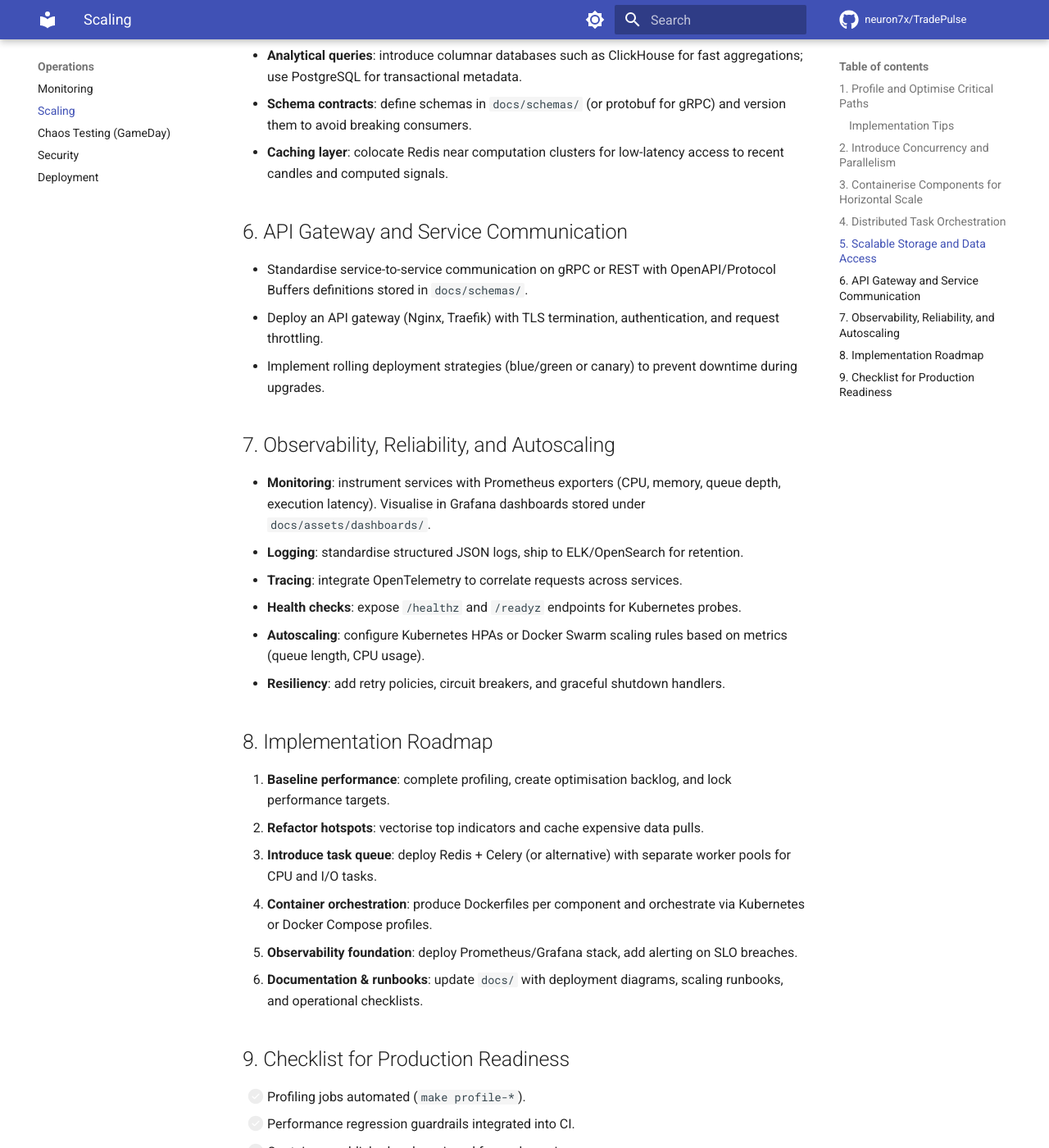
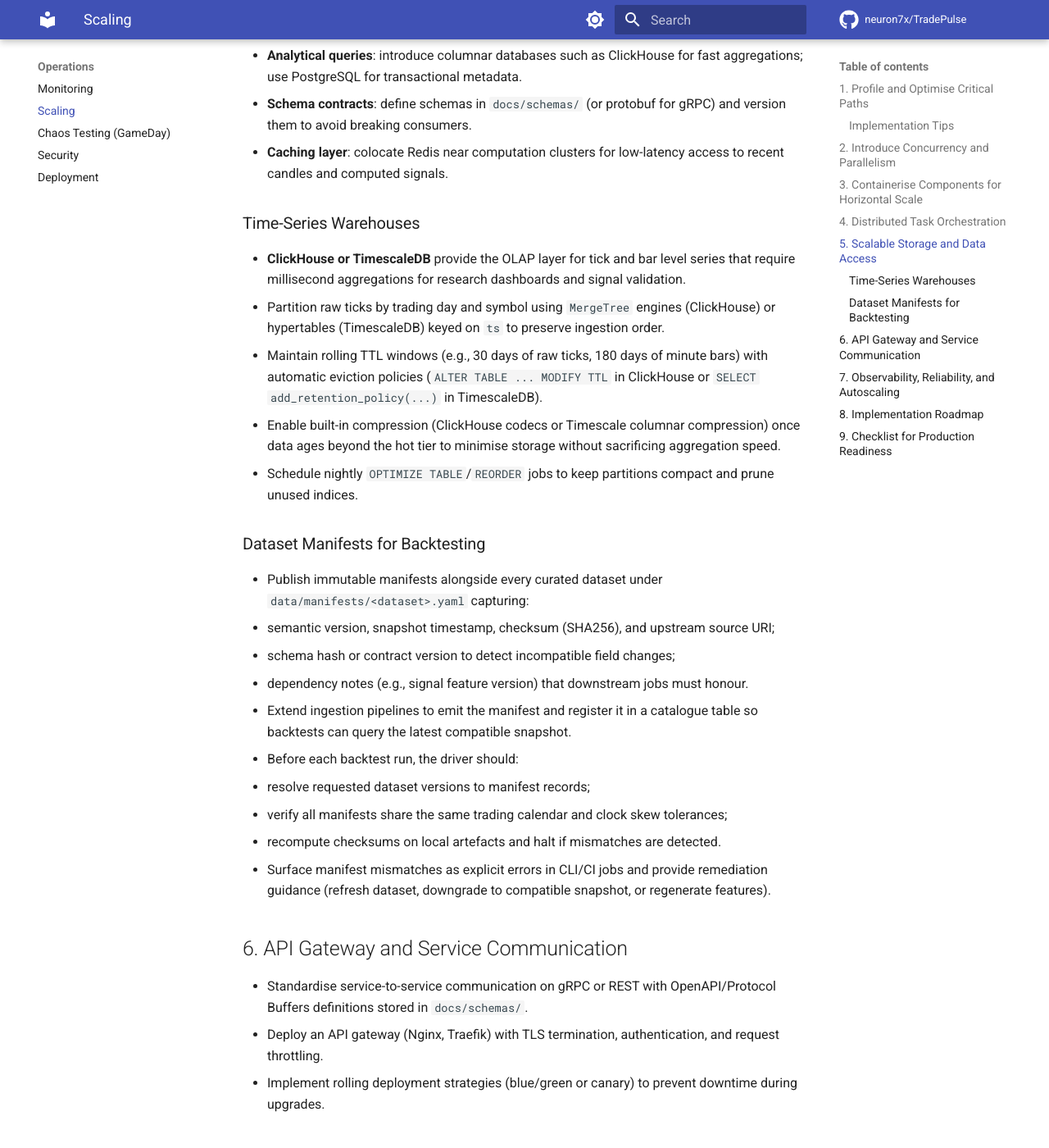
Before and after one commit to neuron7x/TradePulse, an MkDocs documentation site: the page built from docs/scaling.md, in a window 1280 px wide and 1400 px high, scrolled down 2527 px. Shown: the whole window at 82% size. Built offline with MkDocs 1.6.1 and Material for MkDocs 9.7.7, drawn with Linux system fonts in a browser that asks for light colours; comment, search, counter and statistics services are not loaded; the version menu is left out.

Commit message:
Document time-series storage policies

```diff
--- a/docs/scaling.md
+++ b/docs/scaling.md
@@ -59,6 +59,33 @@ Adopt a queue-based architecture so that scale-out is limited only by available
 - **Schema contracts**: define schemas in `docs/schemas/` (or protobuf for gRPC) and version them to avoid breaking consumers.
 - **Caching layer**: colocate Redis near computation clusters for low-latency access to recent candles and computed signals.
 
+### Time-Series Warehouses
+
+- **ClickHouse or TimescaleDB** provide the OLAP layer for tick and bar level series that require millisecond aggregations for
+  research dashboards and signal validation.
+  - Partition raw ticks by trading day and symbol using `MergeTree` engines (ClickHouse) or hypertables (TimescaleDB) keyed on
+    `ts` to preserve ingestion order.
+  - Maintain rolling TTL windows (e.g., 30 days of raw ticks, 180 days of minute bars) with automatic eviction policies (`ALTER
+    TABLE ... MODIFY TTL` in ClickHouse or `SELECT add_retention_policy(...)` in TimescaleDB).
+  - Enable built-in compression (ClickHouse codecs or Timescale columnar compression) once data ages beyond the hot tier to
+    minimise storage without sacrificing aggregation speed.
+  - Schedule nightly `OPTIMIZE TABLE`/`REORDER` jobs to keep partitions compact and prune unused indices.
+
+### Dataset Manifests for Backtesting
+
+- Publish immutable manifests alongside every curated dataset under `data/manifests/<dataset>.yaml` capturing:
+  - semantic version, snapshot timestamp, checksum (SHA256), and upstream source URI;
+  - schema hash or contract version to detect incompatible field changes;
+  - dependency notes (e.g., signal feature version) that downstream jobs must honour.
+- Extend ingestion pipelines to emit the manifest and register it in a catalogue table so backtests can query the latest
+  compatible snapshot.
+- Before each backtest run, the driver should:
+  1. resolve requested dataset versions to manifest records;
+  2. verify all manifests share the same trading calendar and clock skew tolerances;
+  3. recompute checksums on local artefacts and halt if mismatches are detected.
+- Surface manifest mismatches as explicit errors in CLI/CI jobs and provide remediation guidance (refresh dataset, downgrade to
+  compatible snapshot, or regenerate features).
+
 ## 6. API Gateway and Service Communication
 
 - Standardise service-to-service communication on gRPC or REST with OpenAPI/Protocol Buffers definitions stored in `docs/schemas/`.
```
